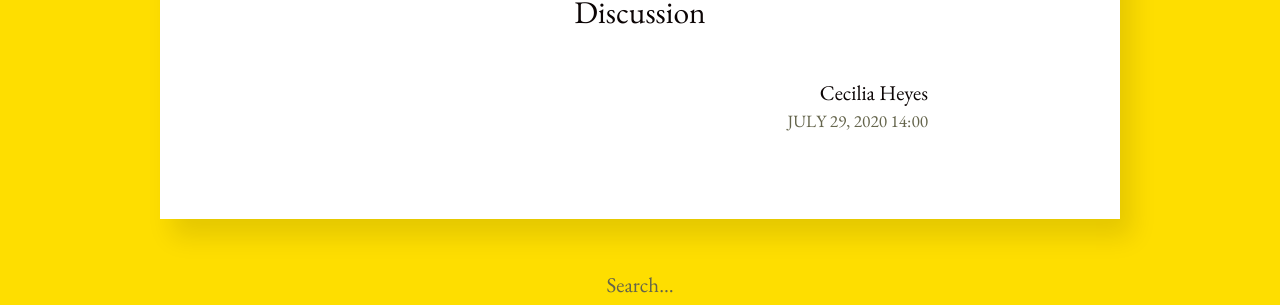
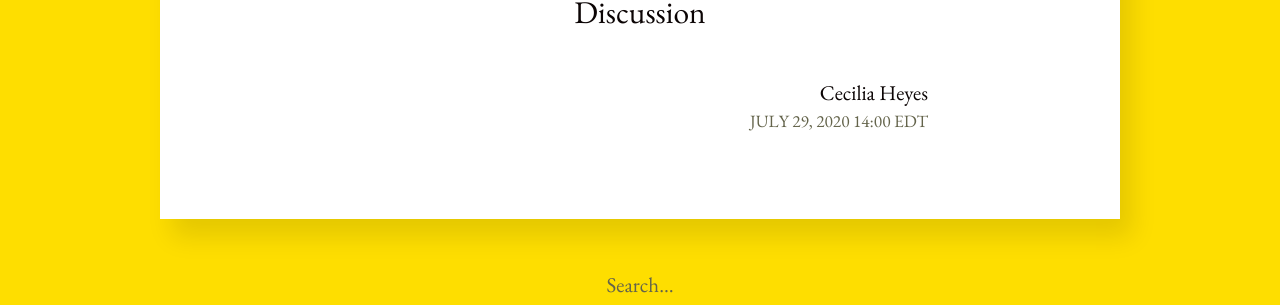
Before and after one commit to cognitioncollectivesandculture/cognitioncollectivesandculture.github.io, a Jekyll site: the page built from _posts/2020-07-29-CeliaHeyes.md, in a window 1280 px wide. Shown: the part 779-1084 px from the top of the page. Built offline with Jekyll 4.4.1, drawn with Linux system fonts in a browser that asks for light colours.

Commit message:
added timezone on each post

```diff
--- a/_layouts/post.html
+++ b/_layouts/post.html
@@ -24,7 +24,7 @@
     {% if page.author %}
       <div itemprop="author">{{ page.author }}</div>
     {% endif %}
-    <time class="post-date dt-published" datetime="{{ page.date | date_to_xmlschema }}" itemprop="datePublished">{{ page.date | date: "%B %-d, %Y %H:%M" }}</time>
+    <time class="post-date dt-published" datetime="{{ page.date | date_to_xmlschema }}" itemprop="datePublished">{{ page.date | date: "%B %-d, %Y %H:%M %Z" }}</time>
   </div>
 
   {% if site.disqus.shortname %}
```
